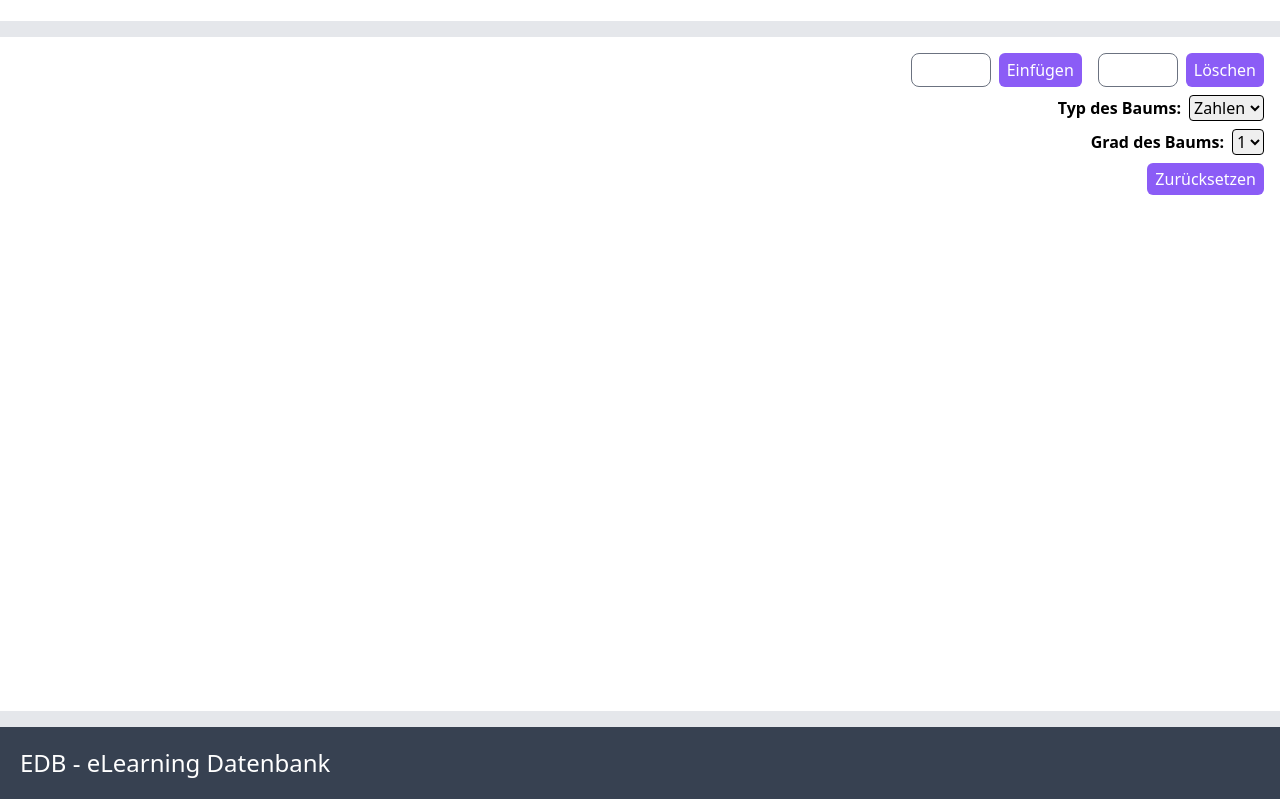
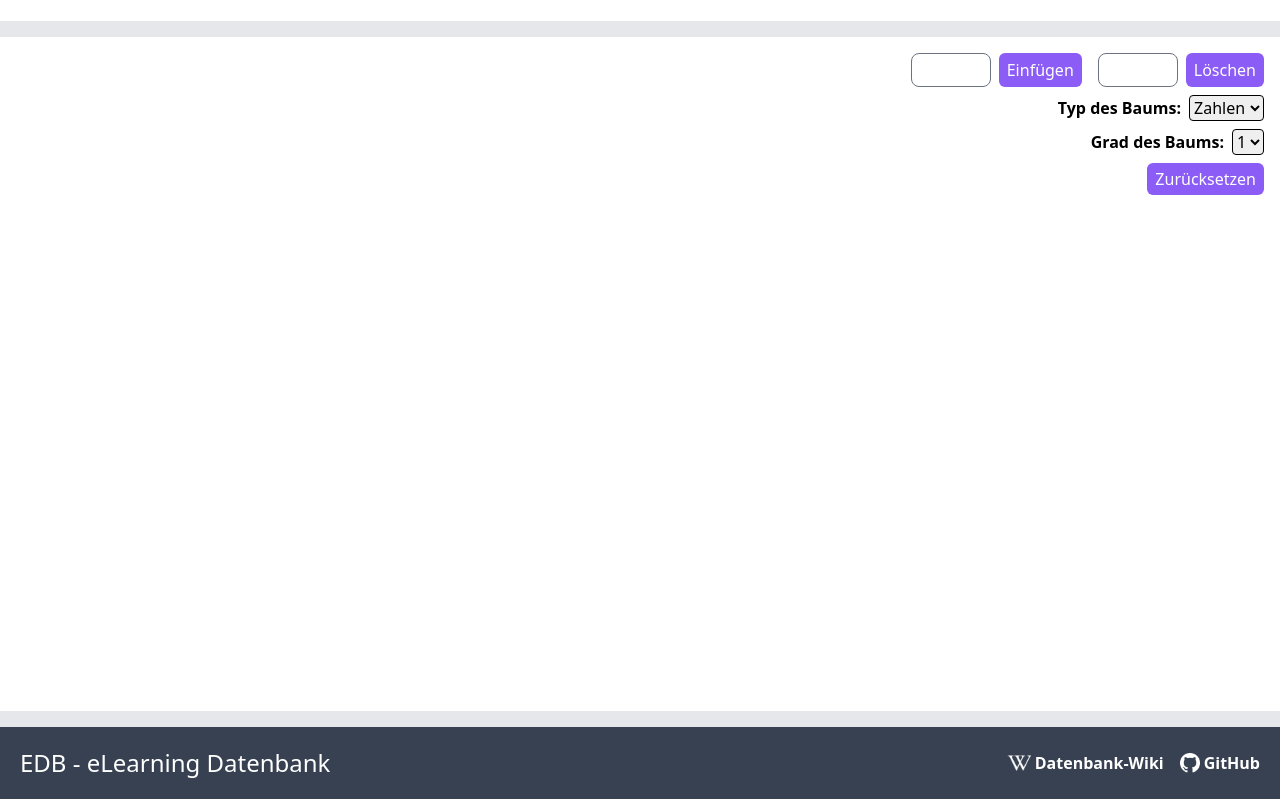
Before and after one commit to orca-nrw/b-tree, a React (Create React App) app: page / in a window 1280 px wide. Shown: the part 227-1026 px from the top of the page. Built offline with nearby package versions, Linux system fonts and the light colour scheme.

Commit message:
Add links to footer

```diff
--- a/src/Components/Footer.tsx
+++ b/src/Components/Footer.tsx
@@ -1,9 +1,30 @@
 import React from 'react'
+import githubMark from '../img/github_mark.png'
+import wikiLogo from '../img/wiki_logo.png'
 
 export const Footer = () => {
   return (
-    <footer className="bg-gray-700 p-5">
-      <h3 className="text-white text-2xl font-sans">EDB - eLearning Datenbank</h3>
+    <footer className="bg-gray-700 p-5 flex justify-between">
+      <h3 className="text-white text-2xl font-sans">
+        EDB - eLearning Datenbank
+      </h3>
+
+      <div className="font-bold flex gap-4 text-white">
+        <a
+          className="flex items-center no-underline text-white"
+          href="https://wikis.gm.fh-koeln.de/"
+        >
+          <img className="inline w-6 h-6" src={wikiLogo} alt="Wiki Logo" />
+          <span className="ml-1">Datenbank-Wiki</span>
+        </a>
+        <a
+          className="flex items-center no-underline text-white"
+          href="https://github.com/EILD-nrw/crossword"
+        >
+          <img className="inline w-5 h-5" src={githubMark} alt="GitHub Logo" />
+          <span className="ml-1">GitHub</span>
+        </a>
+      </div>
     </footer>
   )
 }
```
Also changed, not shown: src/img/github_mark.png (added), src/img/wiki_logo.png (added).
